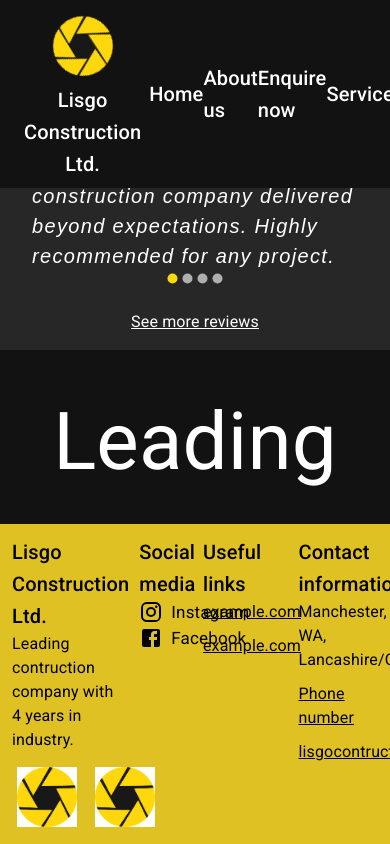
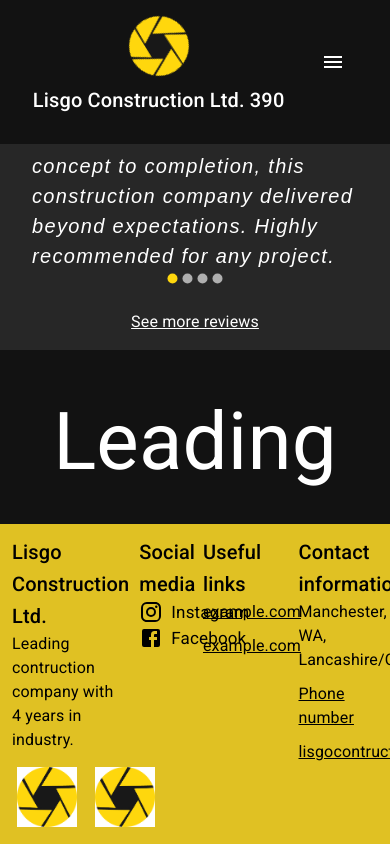
Before and after one commit to taldav8598/LisgoConstructionLtdWebsite, a React (Vite) app in the folder client/: page / in a window 390 px wide. Shown: the top 844 px of the page. Built offline with nearby package versions, Linux system fonts and the light colour scheme; no server answers.

Commit message:
feature: adds hamburg menu button for smaller screen sizes

```diff
--- a/client/src/Navigation.jsx
+++ b/client/src/Navigation.jsx
@@ -1,7 +1,17 @@
-import { Container, Link, Typography } from "@mui/material";
+import { Button, Container, Link, Typography } from "@mui/material";
+import MenuIcon from "@mui/icons-material/Menu";
+import { useState, useEffect } from "react";
 import "./Navigation.css";
 
 export default function Navigation() {
+  const [width, setWidth] = useState(window.innerWidth);
+
+  useEffect(() => {
+    const handleResize = () => setWidth(window.innerWidth);
+    window.addEventListener("resize", handleResize);
+    return () => window.removeEventListener("resize", handleResize);
+  }, []);
+
   return (
     <Container className="navigation-container">
       <div className="LisgoLogoContainer">
@@ -33,9 +43,11 @@ export default function Navigation() {
           </g>
         </svg>
         <Typography className="Lisgo-Logo-Heading" variant="h6">
-          Lisgo Construction Ltd.
+          Lisgo Construction Ltd. {width}
         </Typography>
       </div>
+      {width >= 768 ? (
+        <>
           <Link
             href="#home"
             className="navigation-link"
@@ -84,6 +96,12 @@ export default function Navigation() {
           >
             Contact us
           </Link>
+        </>
+      ) : (
+        <Button>
+          <MenuIcon></MenuIcon>
+        </Button>
+      )}
     </Container>
   );
 }
```
Lines whose indentation alone changed are shown as unchanged.
